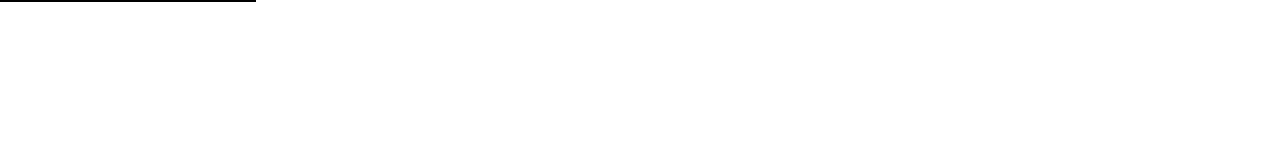
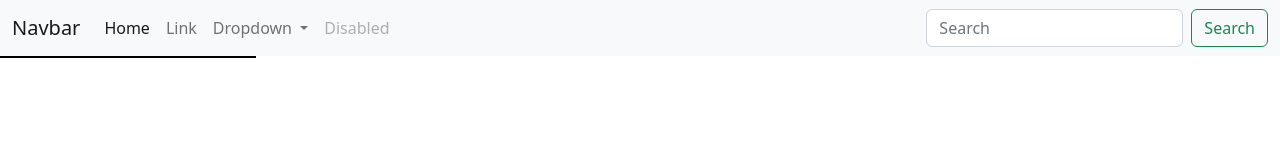
Before and after one commit to FedericoRosso97/html-css-bootstrap-dashboard, a plain HTML site: page index.html in a window 1280 px wide. Drawn offline with nearby package versions, Linux system fonts and the light colour scheme.

Commit message:
importo una nav-bar da boostrap

```diff
--- a/index.html
+++ b/index.html
@@ -9,7 +9,42 @@
     <link rel="stylesheet" href="https://cdn.jsdelivr.net/npm/bootstrap@5.2.3/dist/css/bootstrap.min.css">
 </head>
 <body>
-    <nav></nav>
+    <nav class="navbar navbar-expand-lg bg-light">
+        <div class="container-fluid">
+          <a class="navbar-brand" href="#">Navbar</a>
+          <button class="navbar-toggler" type="button" data-bs-toggle="collapse" data-bs-target="#navbarSupportedContent" aria-controls="navbarSupportedContent" aria-expanded="false" aria-label="Toggle navigation">
+            <span class="navbar-toggler-icon"></span>
+          </button>
+          <div class="collapse navbar-collapse" id="navbarSupportedContent">
+            <ul class="navbar-nav me-auto mb-2 mb-lg-0">
+              <li class="nav-item">
+                <a class="nav-link active" aria-current="page" href="#">Home</a>
+              </li>
+              <li class="nav-item">
+                <a class="nav-link" href="#">Link</a>
+              </li>
+              <li class="nav-item dropdown">
+                <a class="nav-link dropdown-toggle" href="#" role="button" data-bs-toggle="dropdown" aria-expanded="false">
+                  Dropdown
+                </a>
+                <ul class="dropdown-menu">
+                  <li><a class="dropdown-item" href="#">Action</a></li>
+                  <li><a class="dropdown-item" href="#">Another action</a></li>
+                  <li><hr class="dropdown-divider"></li>
+                  <li><a class="dropdown-item" href="#">Something else here</a></li>
+                </ul>
+              </li>
+              <li class="nav-item">
+                <a class="nav-link disabled">Disabled</a>
+              </li>
+            </ul>
+            <form class="d-flex" role="search">
+              <input class="form-control me-2" type="search" placeholder="Search" aria-label="Search">
+              <button class="btn btn-outline-success" type="submit">Search</button>
+            </form>
+          </div>
+        </div>
+      </nav>
     <div class="side-bar flex"></div>
     <main class="flex">
 
```
